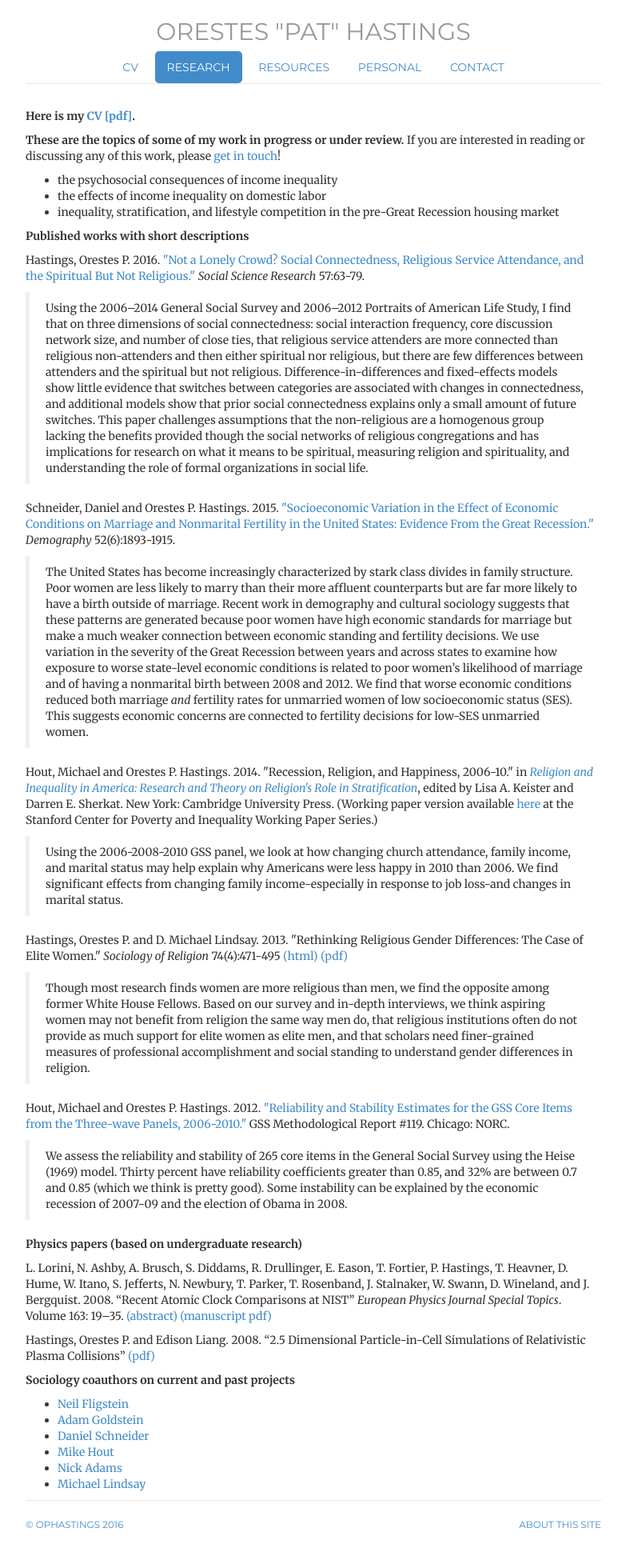
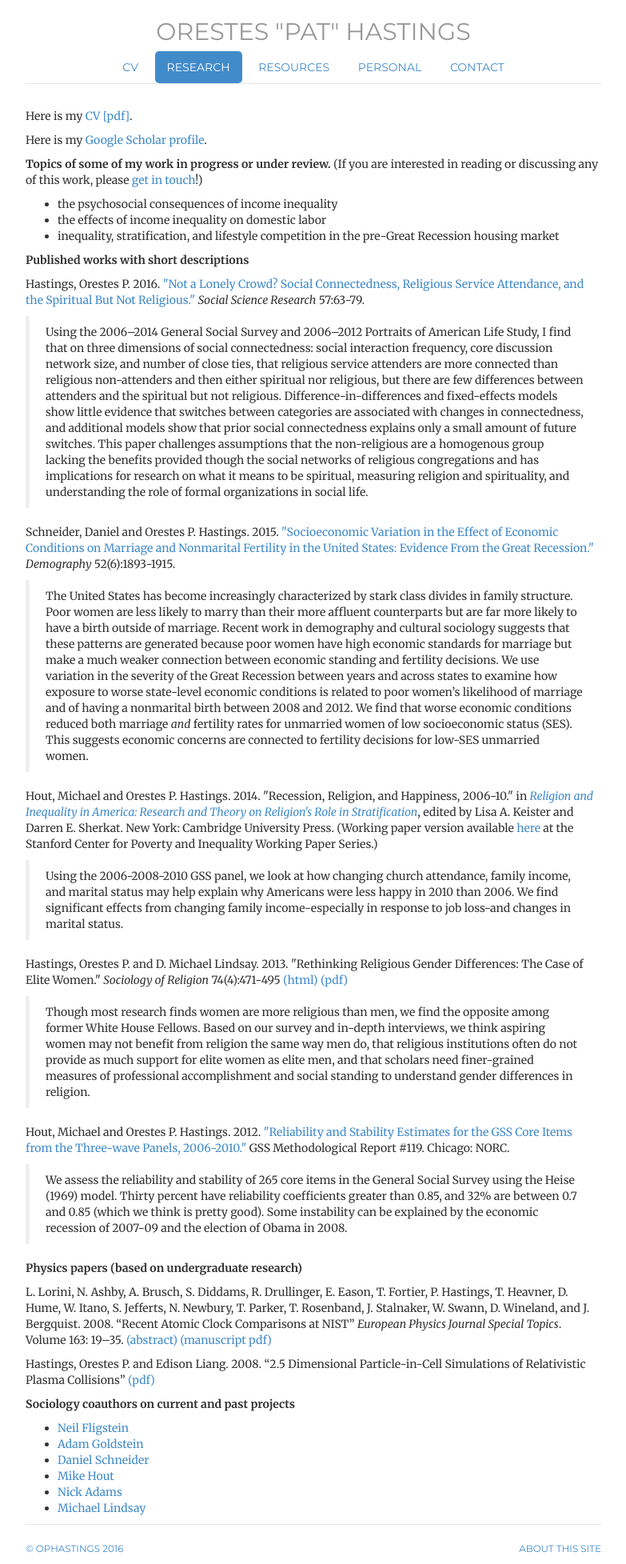
Before and after one commit to ophastings/ophastings.github.io, a Jekyll site: the page built from research/index.html, in a window 1280 px wide. Shown: the whole page at 80% size, without its empty margins (248-1031 px from the left). Built offline with Jekyll 4.4.1, drawn with Linux system fonts in a browser that asks for light colours; comment, search, counter and statistics services are not loaded; before the commit the page ends 1925 px from its top, so only the background shows below that.

Commit message:
update research page

```diff
--- a/research/index.html
+++ b/research/index.html
@@ -9,10 +9,12 @@ contact: passive
 description: Research page of ophastings.com, the website of Orestes Hastings, a sociology PhD candidate at UC Berkeley
 ---
 
-<p><b>Here is my <a href="../HastingsCV.pdf">CV [pdf]</a>.</b></p>
+<p>Here is my <a href="../HastingsCV.pdf">CV [pdf]</a>.</p>
 
-<p><b>These are the topics of some of my work in progress or under review.</b>
-If you are interested in reading or discussing any of this work, please <a href="../contact">get in touch</a>!</p>
+<p>Here is my <a href="https://scholar.google.com/citations?user=3KgSYjsAAAAJ&hl=en">Google Scholar profile</a>.</p>
+
+<p><b>Topics of some of my work in progress or under review.</b>
+(If you are interested in reading or discussing any of this work, please <a href="../contact">get in touch</a>!)</p>
 
 <ul>
 	<li>the psychosocial consequences of income inequality</li>
```
